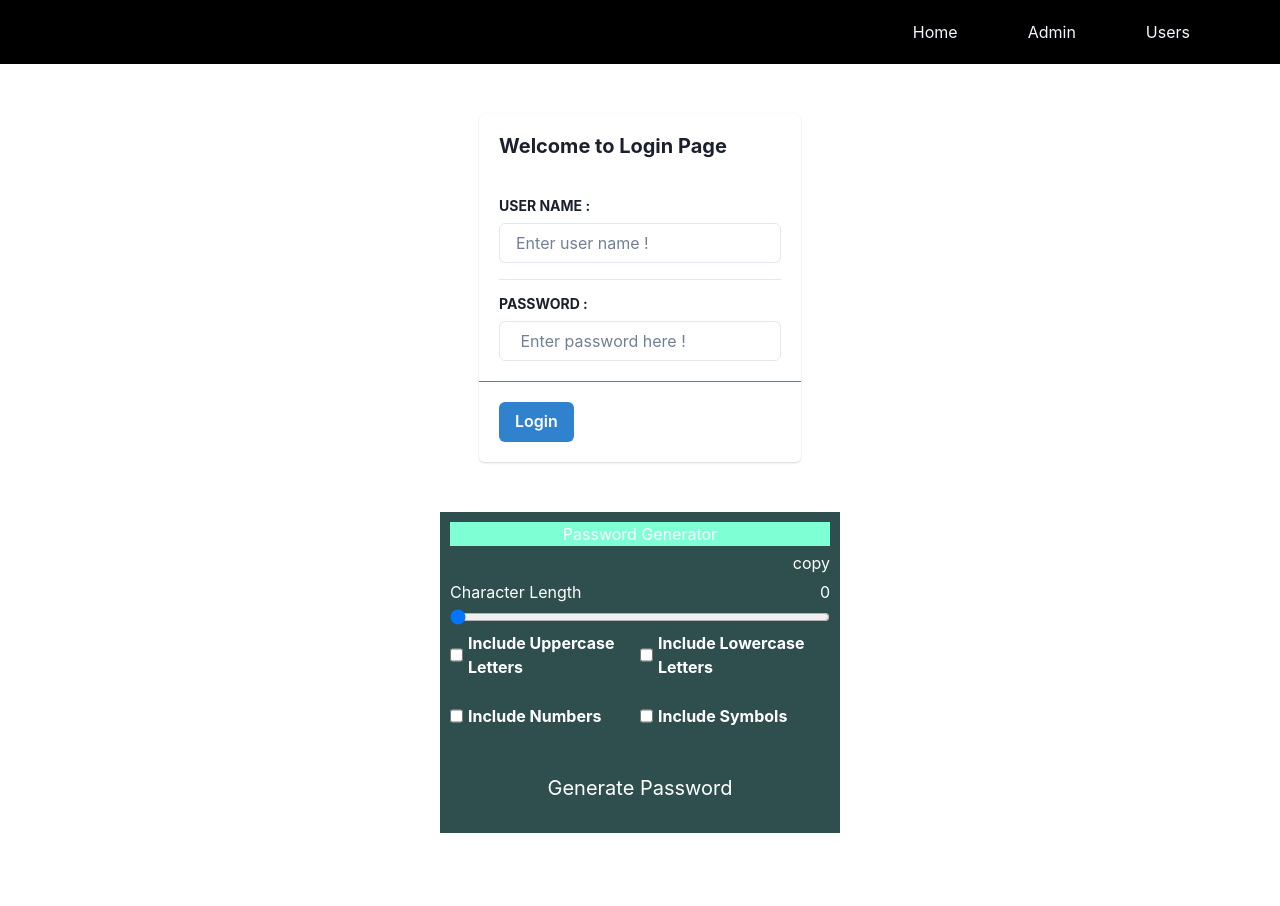
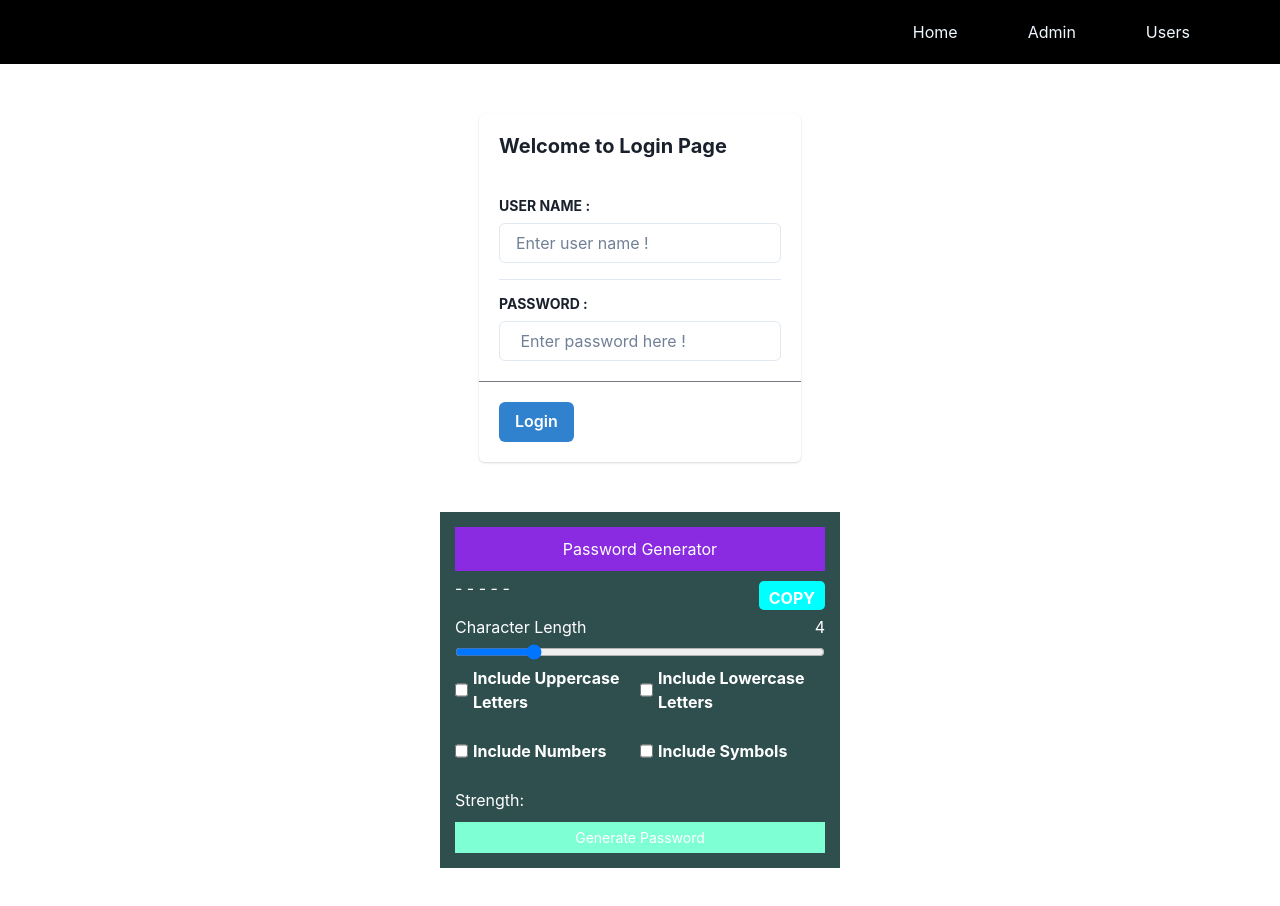
Before and after one commit to Anand-1/full-fledged-app, a React (Create React App) app: page /login in a window 1280 px wide. Shown: the top 906 px of the page. Before the commit the page ends 833 px from the top, so only its background shows below. Built offline with nearby package versions, Linux system fonts and the light colour scheme.

Commit message:
Fianl push password genrator with css

```diff
--- a/src/Components/Admin/PasswordGenerator/PasswordGenerator.css
+++ b/src/Components/Admin/PasswordGenerator/PasswordGenerator.css
@@ -1,13 +1,14 @@
 .generator-section {
   background-color: darkslategray;
   color: white;
-  margin-top: 50px;
-  padding: 10px;
+  margin: 50px 0;
+  padding: 15px;
   width: 400px;
 }
 .password-box {
-  background-color: aquamarine;
+  background-color: blueviolet;
   text-align: center;
+  padding: 10px;
 }
 
 .header {
@@ -17,7 +18,7 @@
 }
 
 .button-box {
-  background-color: aqua;
+  background-color: aqua !important;
   padding: 5px;
   border-radius: 5px;
   cursor: pointer;
@@ -43,17 +44,21 @@
 
 .generateBtn {
   width: 100%;
-  font-size: 20px;
-  padding: 20px;
+  font-size: 14px;
+  padding: 5px 0;
+  margin-top: 10px;
+  background-color: aquamarine;
 }
 
 .button-box {
-  padding: 10px;
+  padding: 0 5px;
   border-radius: 5px;
   border: none;
+  margin-top: 5px;
   background-color: #2a8b8b;
   color: white;
   text-transform: uppercase;
   font-weight: 700;
+  text-align: center;
   cursor: pointer;
 }
--- a/src/Components/Admin/PasswordGenerator/PasswordGenerator.tsx
+++ b/src/Components/Admin/PasswordGenerator/PasswordGenerator.tsx
@@ -1,8 +1,12 @@
 import React, { useState } from "react";
 import "./PasswordGenerator.css";
+
 import Checkbox from "./CheckBox";
+import Button from "./Button";
+
 import usePasswordGenerator from "./password-generator";
-import Button from "./Button";
+import PasswordStrengthIndicator from "./strengthchecker";
+
 const PasswordGenerator = () => {
   const [length, setLength] = useState(Number);
   const [checkboxData, setCheckboxData] = useState([
@@ -34,28 +38,28 @@ const PasswordGenerator = () => {
       <div className="generator-section">
         <div className="password-box">Password Generator</div>
         <div className="header">
-          <div className="password">{password}</div>
-          <div className="copybtn">
+          <div className="password">{password ? password : "- - - - - "}</div>
+          <div className="button-box">
             <Button
               text={copied ? "Copied" : "copy"}
               onClick={handleCopy}
-              customClass="copyBtn"
+              customClass="button-box"
             />
           </div>
         </div>
         <div className="header">
           <div>Character Length</div>
           <div>
-            <label>{length}</label>
+            <label>{length ? length : 4}</label>
           </div>
         </div>
         <div>
           <input
             type="range"
             className="input-range"
-            min="4"
+            min="0"
             max="20"
-            value={length}
+            value={length ? length : 4}
             onChange={(e) => setLength(Number(e.target.value))}
           />
         </div>
@@ -71,6 +75,10 @@ const PasswordGenerator = () => {
             );
           })}
         </div>
+        <PasswordStrengthIndicator
+          errorMessage={errorMessage}
+          password={password}
+        />
         <Button
           className="button-box"
           text="Generate Password"
--- a/src/Components/Admin/PasswordGenerator/password-generator.tsx
+++ b/src/Components/Admin/PasswordGenerator/password-generator.tsx
@@ -5,8 +5,6 @@ const usePasswordGenerator = () => {
   const [errorMessage, setErrorMessage] = useState("");
 
   const generatePassword = (checkboxData: any, length: number) => {
-    console.log(checkboxData);
-    console.log(length);
     let charset = "",
       generatedPassword = "";
 
--- /dev/null
+++ b/src/Components/Admin/PasswordGenerator/strengthchecker.tsx
@@ -0,0 +1,44 @@
+import React from "react";
+
+const PasswordStrengthIndicator = ({ errorMessage, password }: any) => {
+  const getPasswordStrength = () => {
+    const passwordLength = password.length;
+    console.log(passwordLength);
+
+    if (passwordLength < 1) {
+      return "";
+    } else if (passwordLength < 4) {
+      return "Very Weak";
+    } else if (passwordLength < 8) {
+      return "Poor";
+    } else if (passwordLength < 12) {
+      return "Medium";
+    } else if (passwordLength < 16) {
+      return "Strong";
+    } else {
+      return "Very Strong";
+    }
+  };
+
+  const passwordStrength = getPasswordStrength();
+  console.log(passwordStrength);
+
+  // if (!passwordStrength) return <React.Fragment />;
+  if (!passwordStrength)
+    return (
+      <div className="password-strength">
+        Strength: <span style={{ fontWeight: "bold" }}>{errorMessage}</span>
+      </div>
+    );
+
+  return (
+    <div className="password-strength">
+      Strength:
+      <span style={{ fontWeight: "bold" }}>
+        {passwordStrength.length ? passwordStrength : "Not Available !"}
+      </span>
+    </div>
+  );
+};
+
+export default PasswordStrengthIndicator;
```
